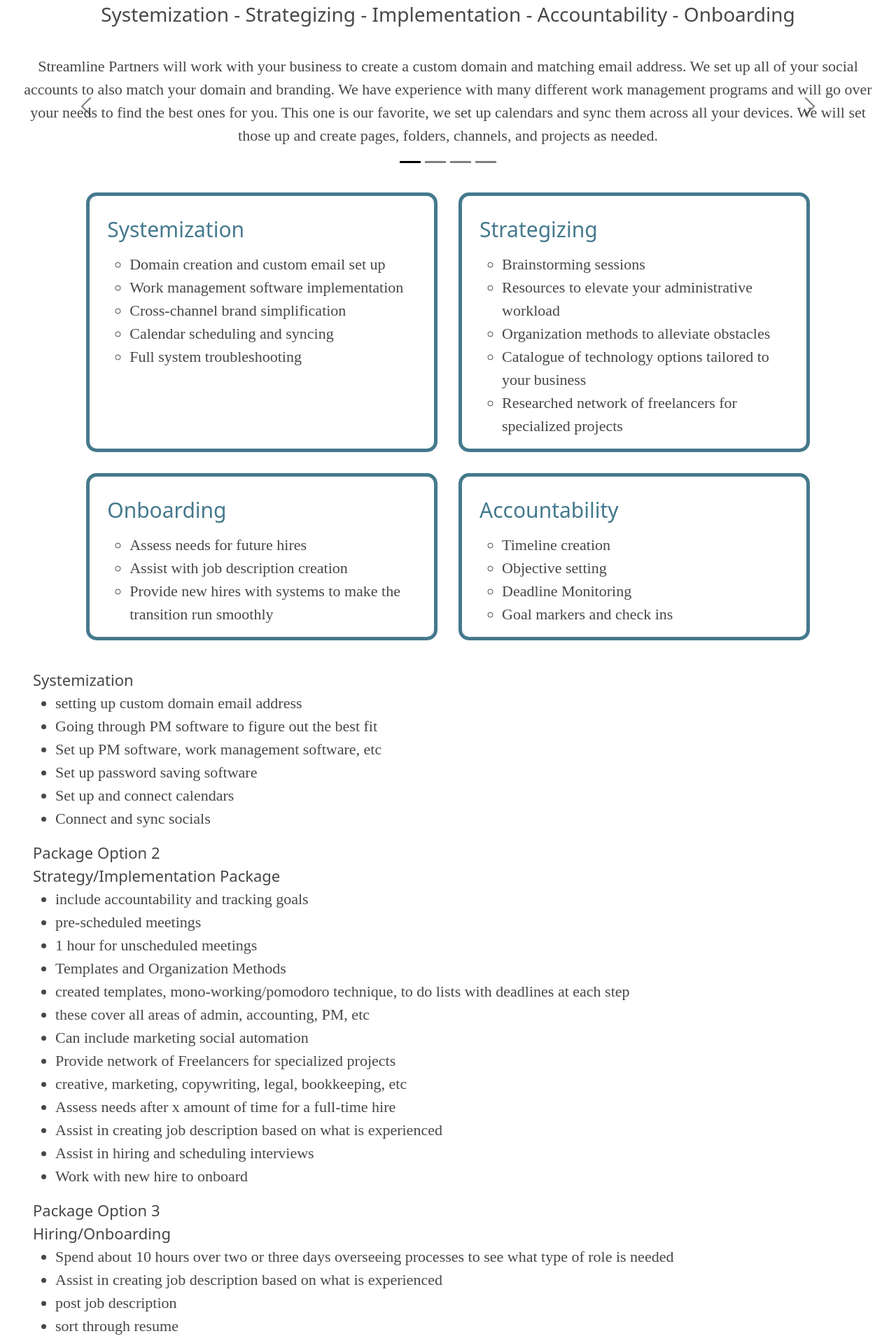
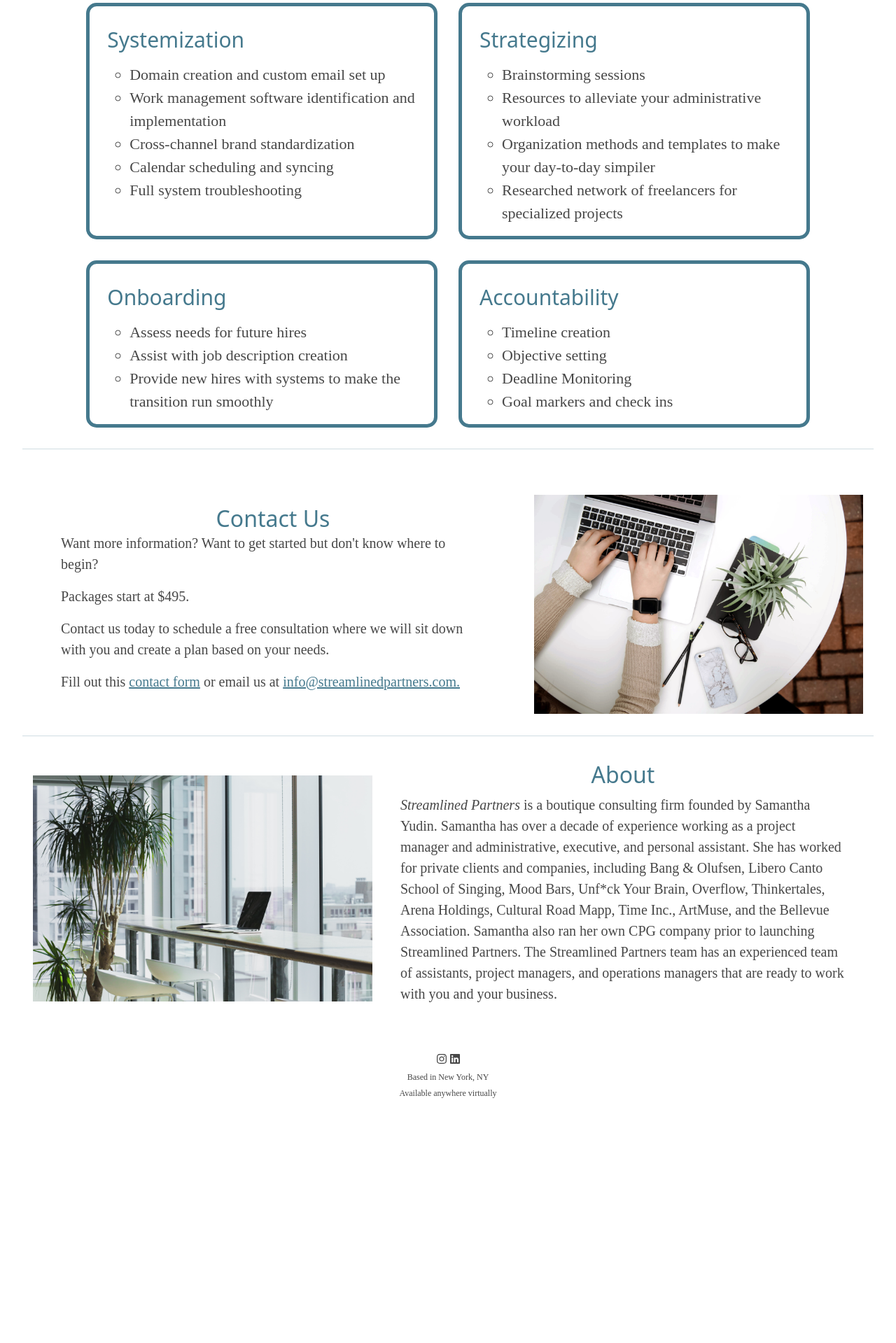
Before and after one commit to rhkearns/streamlined_1, a React (Create React App) app: page / in a window 1280 px wide. Shown: the part 940-2859 px from the top of the page at 70% size. After the commit the page ends 2526 px from the top, so only its background shows below. Built offline with nearby package versions, Linux system fonts and the light colour scheme; the HTML template or start-up script is replaced by a standard one; a web font is replaced by a local one.

Commit message:
comment out carousel, update bullet points in boxes

```diff
--- a/src/Components/ContentBody/ContentBody.jsx
+++ b/src/Components/ContentBody/ContentBody.jsx
@@ -40,44 +40,19 @@ const ContentBody = () => {
 			<hr className="line" />
 			<div className="outer-service">
 				<h2 id="service-title">Services</h2>
-				<h3>
+				{/* <h3>
 					Systemization - Strategizing - Implementation - Accountability -
 					Onboarding
-				</h3>
+				</h3> */}
 
-				<Carousel interval={null} variant="dark">
-					<Carousel.Item>
-						<p>
-							<br />
-							Streamline Partners will work with your business to create a custom domain and matching email address. We set up all of your social accounts to also match your domain and branding. We have
-							experience with many different work management programs and will go over your needs to find the best ones for you. This one is our favorite, we set up calendars and sync them across all your devices. We will set those up and create pages, folders, channels, and projects as needed.
-							<br />
-							<br />
-						</p>
-					</Carousel.Item>
-					{/* <Carousel.Item>
-						<p>
-						<br /><br />If you have all of these already set up, congrats! You're ahead of the game. Let's move on to step 2!<br /><br /><br /></p>
-					</Carousel.Item> */}
-					<Carousel.Item><p> <br /> If you have taken care of the systemization items, we will start with strategy and implementation. We will set up brainstorming and touch-base meetings, organize your project management software and mailboxes. Streamlined Partners implements specialized templates to help you through every twist and turn of running your business. We even have a network of freelancers to call in for whatever you need. <br /><br />
-						</p></Carousel.Item>
-						<Carousel.Item>
-						<p><br />Have you been thinking it's time to hire a new employee but aren't sure what exactly that role will be? We are more than happy to spend a day or two with you, see how you work and where your gaps are to write you the perfect job description. Do you find going through hundreds of applications a bore? We'll take that off your hands! We will sort through to find you the top candidates and even set up the interview times.<br /><br />
-						</p>
-					</Carousel.Item>
-					<Carousel.Item>
-						<p>< br />Everything that Streamlined Partners offers is to give you the opportunity to focus on what matters for your business and not have to worry about the administraion<br /><br /></p>
-					</Carousel.Item>
-				</Carousel>
-
-				<p></p>
 				<div className="services">
 					<div id="systemization">
 						<h5>Systemization</h5>
 						<ul>
 							<li>Domain creation and custom email set up</li>
-							<li>Work management software implementation</li>
-							<li>Cross-channel brand simplification</li>
+							<li>Work management software identification and implementation</li>
+							<li>Cross-channel brand standardization</li>
+							{/* <li>Catalog of technology options tailored to your business</li> */}
 							<li>Calendar scheduling and syncing</li>
 							<li>Full system troubleshooting</li>
 						</ul>
@@ -86,9 +61,8 @@ const ContentBody = () => {
 						<h5>Strategizing</h5>
 						<ul>
 							<li>Brainstorming sessions</li>
-							<li>Resources to elevate your administrative workload</li>
-							<li>Organization methods to alleviate obstacles</li>
-							<li>Catalogue of technology options tailored to your business</li>
+							<li>Resources to alleviate your administrative workload</li>
+							<li>Organization methods and templates to make your day-to-day simpiler</li>
 							<li>
 								Researched network of freelancers for specialized projects
 							</li>
@@ -115,21 +89,23 @@ const ContentBody = () => {
 						</ul>
 					</div>
 				</div>
-				<div id="packages">
-					<div id="package-1">
-						Systemization
-						<br />
+				{/* <div id="packages">
+					<h2 id="service-title">Packages</h2>
+					<Carousel interval={null} variant="dark">
+<Carousel.Item>
+<br /><h2>Systemization</h2><p>
 						<ul>
-							<li>setting up custom domain email address</li>
-							<li>Going through PM software to figure out the best fit</li>
+							<li>Custom domain email address setup</li>
+							<li>Select the best work management software for your business</li>
 							<li>Set up PM software, work management software, etc</li>
 							<li>Set up password saving software </li>
 							<li>Set up and connect calendars </li>
 							<li>Connect and sync socials</li>
-						</ul>
-					</div>
-					<div id="package-2">
-						Package Option 2
+						</ul><br /><br />
+</p>
+</Carousel.Item>
+<Carousel.Item>
+<p><br />Package Option 2
 						<br />
 						Strategy/Implementation Package
 						<ul>
@@ -151,10 +127,9 @@ const ContentBody = () => {
 							</li>
 							<li>Assist in hiring and scheduling interviews</li>
 							<li>Work with new hire to onboard</li>
-						</ul>
-					</div>
-					<div id="package-3">
-						Package Option 3
+						</ul><br /><br /></p>
+</Carousel.Item>
+<Carousel.Item><p><br />Package Option 3
 						<br />
 						Hiring/Onboarding
 						<ul>
@@ -168,10 +143,26 @@ const ContentBody = () => {
 							<li>post job description</li>
 							<li>sort through resume</li>
 							<li>assist in scheduling interviews</li>
-							<li>set up new hire with needed work management software</li>
+							<li>set up new hire with needed work management software</li><br /><br />
 						</ul>
+</p></Carousel.Item> */}
+{/* <Carousel.Item>
+<p></p>
+</Carousel.Item> */}
+{/* <Carousel.Item>
+<p></p>
+</Carousel.Item> */}
+{/* </Carousel> */}
+					{/* <div id="package-1">
+
 					</div>
-				</div>
+					<div id="package-2">
+
+					</div>
+					<div id="package-3">
+
+					</div> */}
+				{/* </div> */}
 			</div>
 			{/* <button id="cta-button">
 				<a
--- a/src/Components/ContentBody/ContentBody.scss
+++ b/src/Components/ContentBody/ContentBody.scss
@@ -26,7 +26,8 @@
 
 #packages {
 	text-align: left;
-	padding: 10px 15px 10px 15px;
+// 	padding: 10px 15px 10px 50px;
+margin: 10px 75px 10px 75px;
 }
 
 #cta-button {
```
